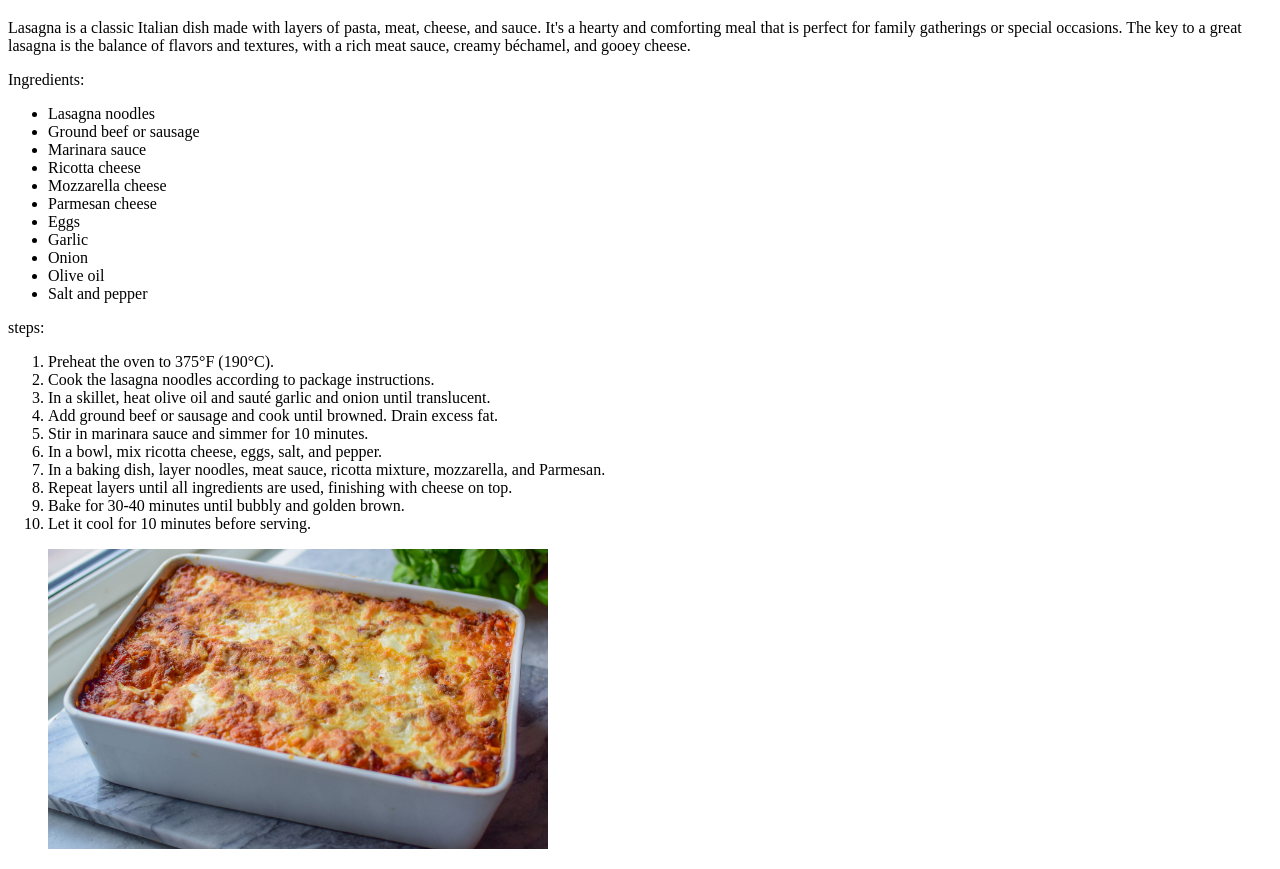
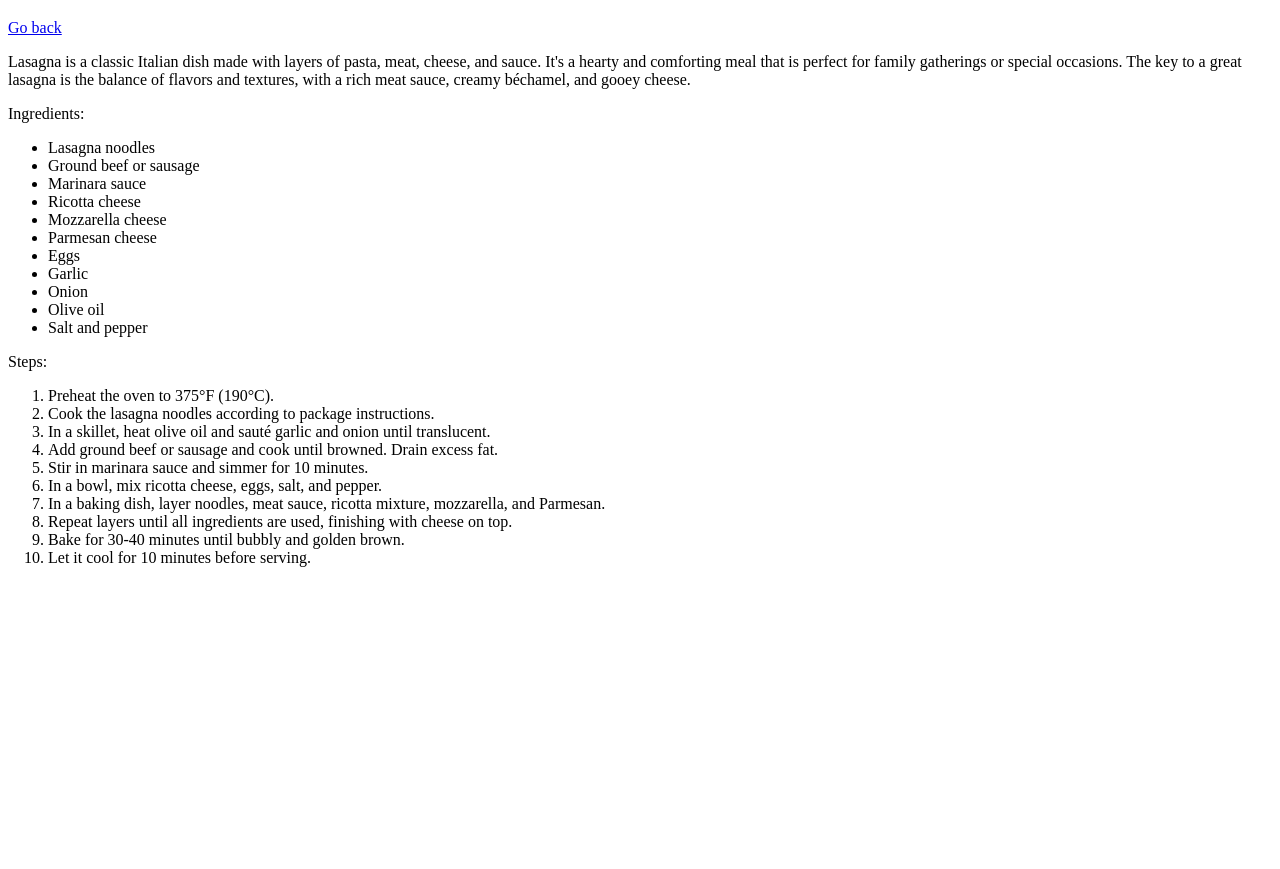
Before and after one commit to djoni1vincent/odin_recipes, a plain HTML site: page recipes/lasagna.html in a window 1280 px wide. Shown: the part 61-930 px from the top of the page. After the commit the page ends 800 px from the top, so only its background shows below. Drawn offline with Linux system fonts and the light colour scheme.

Commit message:
Make some paragraphs in the lasagna.html file and photo.

```diff
--- a/recipes/lasagna.html
+++ b/recipes/lasagna.html
@@ -6,8 +6,9 @@
     <title>Lasagna</title>
 </head>
 <body>
+    <h1>Lasagna</h1>
+    <a href="../index.html">Go back</a>
 
-    <h1>Lasagna</h1>
     <p>
         Lasagna is a classic Italian dish made with layers of pasta, meat, cheese, and sauce. It's a hearty and comforting meal that is perfect for family gatherings or special occasions. The key to a great lasagna is the balance of flavors and textures, with a rich meat sauce, creamy béchamel, and gooey cheese.
     </p>
@@ -28,7 +29,7 @@
         </ul>
     </p>
     <p>
-        steps:
+        Steps:
         <ol>
             <li>Preheat the oven to 375°F (190°C).</li>
             <li>Cook the lasagna noodles according to package instructions.</li>
@@ -42,8 +43,8 @@
             <li>Let it cool for 10 minutes before serving.</li>
     </p>
 
-    <a href="../index.html"></a>
-    <img src="/images/lasagne.jpg" alt="" width="500" height="300">
+
+
 
 
 </body>
```
